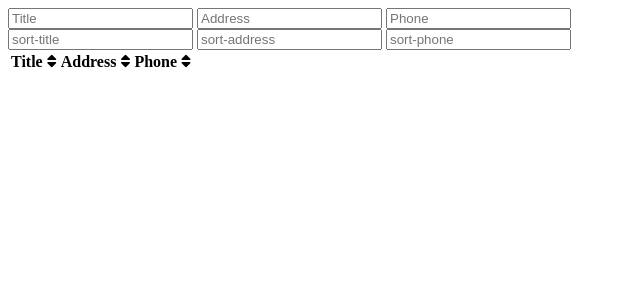
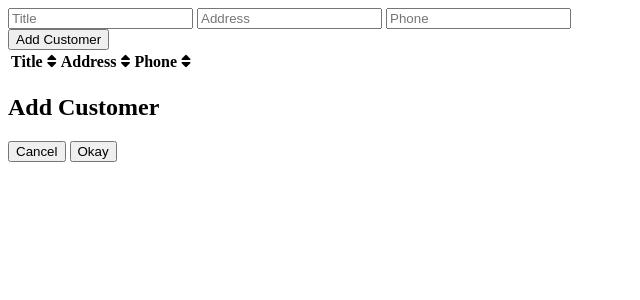
Before and after one commit to xeon826/crud_demo, a PHP site: template src/views/Customer/index.html.twig in a window 1280 px wide. Shown: the top 300 px of the page, without its empty margins (0-640 px from the left). Run offline with PHP 8.4, Linux system fonts and the light colour scheme; the template is opened without the code that fills it, so the values that code supplies are empty; some libraries are stand-ins or nearby versions.

Commit message:
Created add customer template, it will use mdc styling.

```diff
--- a/src/views/Customer/index.html.twig
+++ b/src/views/Customer/index.html.twig
@@ -23,11 +23,12 @@
         <input id='input-address' name='address' placeholder='Address'/>
         <input id='input-phone' name='phone' placeholder='Phone'/>
         <br/>
-        <input id='sort-title' placeholder='sort-title' />
-        <input id='sort-address' placeholder='sort-address'/>
-        <input id='sort-phone' placeholder='sort-phone'/>
+        <input id='sort-title' name='order_by[title]' type='hidden'/>
+        <input id='sort-address' name='order_by[address]' type='hidden'/>
+        <input id='sort-phone' name='order_by[phone]' type='hidden'/>
       </form>
     </div>
+    <button id='open-add-customer-dialog'>Add Customer</button>
     <div class='center-table'>
       <div class="mdc-data-table">
         <div class="mdc-data-table__table-container">
@@ -56,6 +57,27 @@
       </div>
     </div>
 
+    <form autocomplete='on' class="mdc-dialog" role="alertdialog" aria-modal="true" aria-labelledby="my-dialog-title" aria-describedby="my-dialog-content">
+      <div class="mdc-dialog__container">
+        <div class="mdc-dialog__surface">
+          <!-- Title cannot contain leading whitespace due to mdc-typography-baseline-top() -->
+          <h2 class="mdc-dialog__title" id="my-dialog-title"><!-- -->Add Customer
+            <!-- -->
+          </h2>
+          <div class="mdc-dialog__content" id="my-dialog-content">
+          </div>
+          <footer class="mdc-dialog__actions">
+            <button type="button" class="mdc-button mdc-dialog__button" data-mdc-dialog-action="close">
+              <span class="mdc-button__label">Cancel</span>
+            </button>
+            <button type="button" class="submit-button mdc-button mdc-dialog__button">
+              <span class="mdc-button__label">Okay</span>
+            </button>
+          </footer>
+        </div>
+      </div>
+      <div class="mdc-dialog__scrim"></div>
+    </form>
     <script id='bundleJs' src="{{ asset_path }}/bundle.js?ver={{resource_ver}}"></script>
   </body>
 </html>
```
Also changed, not shown: components/app.js (+10 -1 lines), components/app.scss (+8 -3 lines), src/Controller/CustomerController.php (+7 -2 lines).
